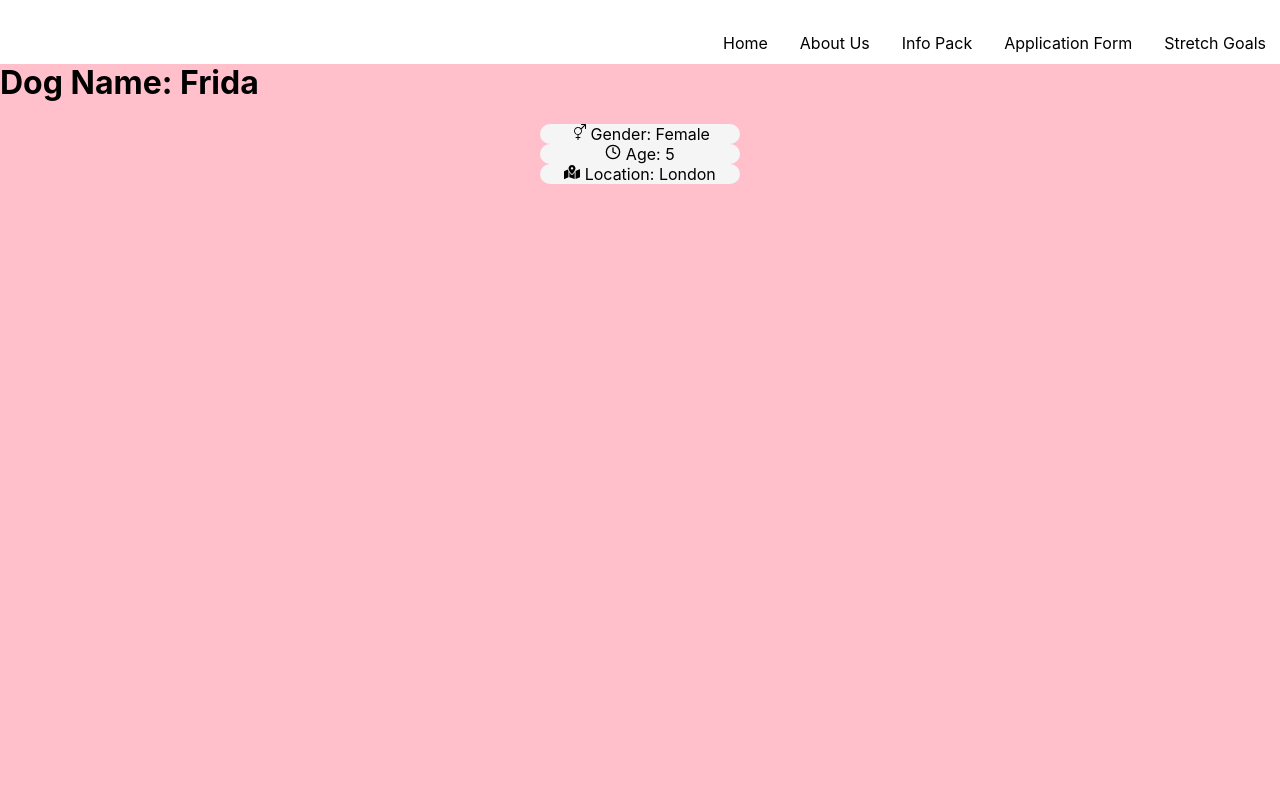
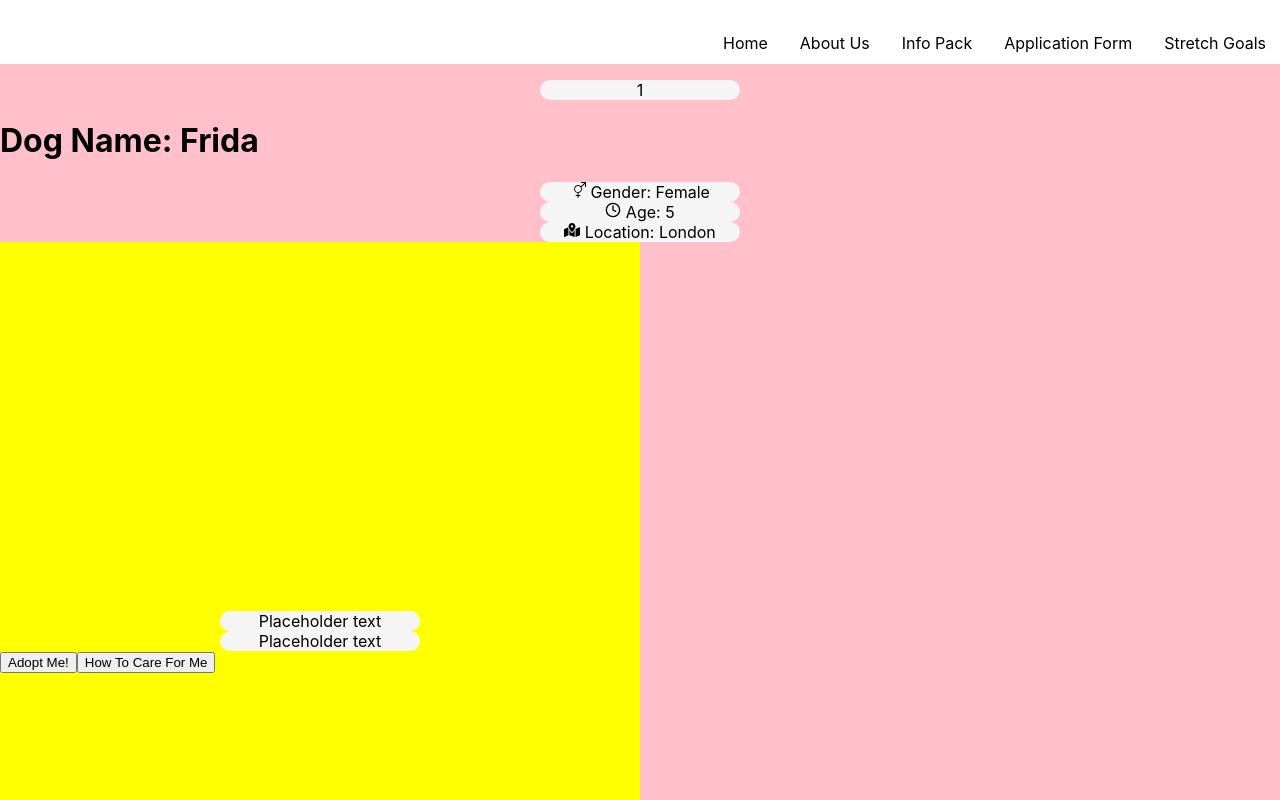
Before and after one commit to anjaliruth/TheHackitectsFinalProjects, a React (Create React App) app in the folder myapp/: page /1 in a window 1280 px wide. Shown: the top 800 px of the page. Built offline with nearby package versions, Linux system fonts and the light colour scheme.

Commit message:
new profile branch

```diff
--- a/myapp/src/components/DogProfile/DogProfile.css
+++ b/myapp/src/components/DogProfile/DogProfile.css
@@ -45,7 +45,7 @@ align-items: center;    */
     background-color: aqua;
 } */
 
-.dogProfile {
+.totalDogInfo {
     height: 100vh;
 
     background-color: pink
@@ -59,3 +59,8 @@ align-items: center;    */
     height: 100%;
     width: 50%;
 }
+
+.offsetdiv {
+height: 80px
+
+}
--- a/myapp/src/components/DogProfile/DogProfile.js
+++ b/myapp/src/components/DogProfile/DogProfile.js
@@ -11,16 +11,13 @@ function DogProfile({dogData}) {
   const  {id} = useParams()
   return (
 
-    <div className="dogProfile" >
+    <div className="totalDogInfo" >
 
 
-      <div className="buttons">
-      <button className="button1">Adopt Me!</button>
-      <button className="button2">How To Care For Me</button>
-      </div>
+     <div className="offsetdiv">   </div>
 
-      <div className="dogProfile">
-        <p>{dogData[id-1].id}</p>
+      <div className="dogInfo">
+        <p >{dogData[id-1].id}</p>
         <h1>Dog Name: {dogData[id-1].name}</h1>
         <p> <BsGenderAmbiguous/> Gender: {dogData[id-1].sex}</p>
         <p> <FiClock/> Age: {dogData[id-1].age}</p>
@@ -33,8 +30,6 @@ function DogProfile({dogData}) {
 
       <div className="dogphotos">
 
-
-          <PhotoCarousel />
 
 
           <div className="banner">
```
